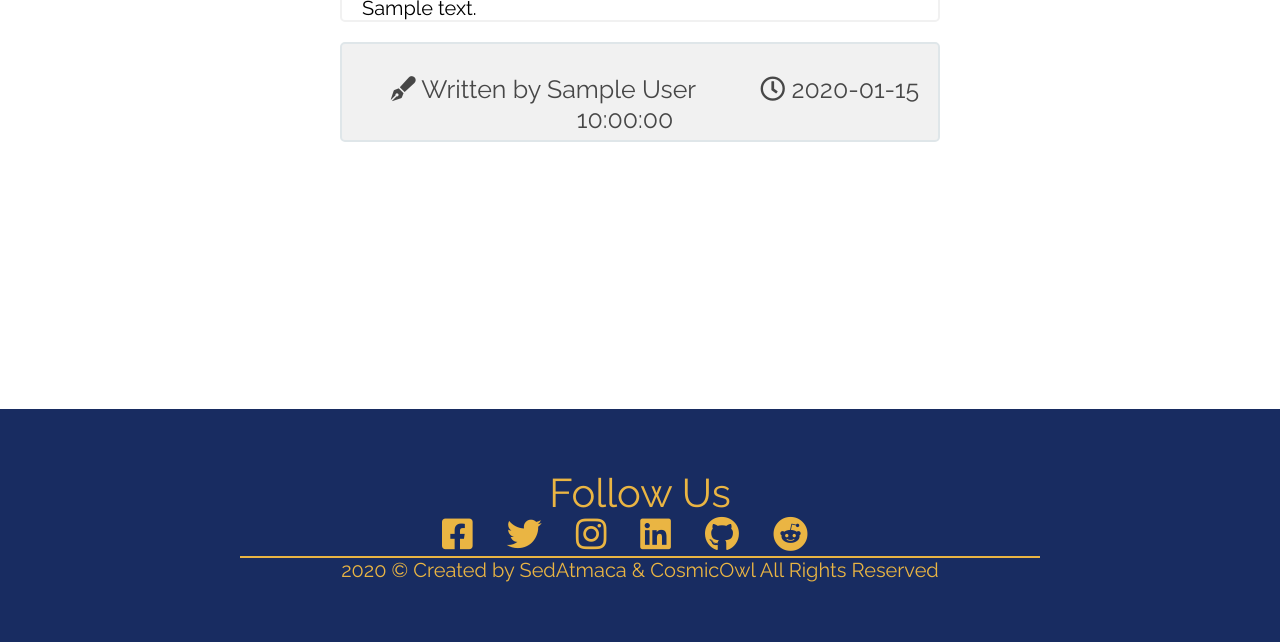
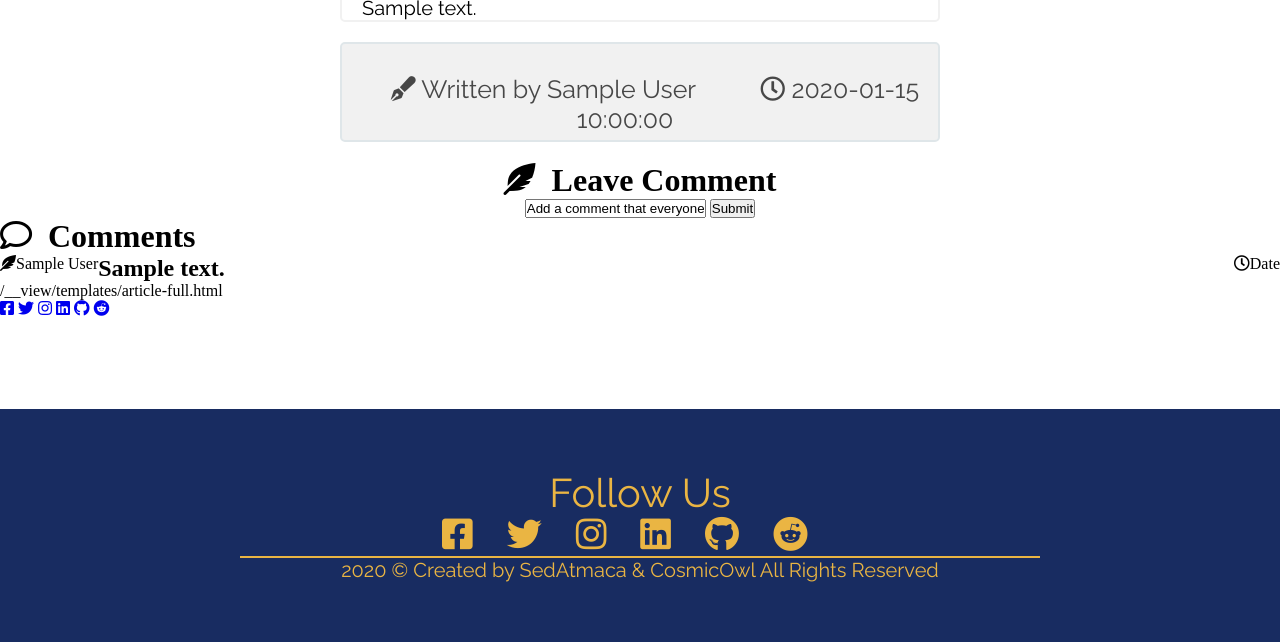
Before and after one commit to salviatisimplicio/ourmood, a Python web app: template templates/article-full.html in a window 1280 px wide. Shown: the part 391-1033 px from the top of the page. Run offline with Jinja, Linux system fonts and the light colour scheme; the template is opened without the code that fills it: most values are stand-ins (such as "Sample title", 1, 10 or a date in 2020); some libraries are stand-ins or nearby versions; some web fonts are replaced.

Commit message:
comment section added

```diff
--- a/templates/article-full.html
+++ b/templates/article-full.html
@@ -32,7 +32,7 @@
           {% endif %}
 
 
-          <a href="/about">About</a>
+         <a href="/about">About</a>
           <a href="/contact">Contact</a>
           {% if session["logged_in"] %}
             <a href="/logout">Log Out</a>
@@ -43,12 +43,13 @@
         </ul>
       </div>
     </header>
+{%if "article" %}
 
-    <div class="article-full">
+<div class="article-full">
       <a style="left:10px;"><i class="fas fa-pen-fancy"></i> {{article.author}}</</a>
-      <a style="left:220px;"><i class="far fa-clock"></i> {{article.created_time}}</a>
+      <a style="left:220px;"><i class="far fa-clock"></i> Date</a>
       <h1>{{article.title}}</</h1>
-      <center><img src="https://live.staticflickr.com/3313/3332002085_11ccc19cca_b.jpg" alt=""></center>
+      <center><img src="https://images.unsplash.com/photo-1555949963-aa79dcee981c?ixlib=rb-1.2.1&ixid=eyJhcHBfaWQiOjEyMDd9&auto=format&fit=crop&w=750&q=80" alt=""></center>
       <h2>{{article.content}}</h2>
     </div>
 
@@ -56,7 +57,57 @@
       <center><a><i class="fas fa-pen-fancy"></i> Written by {{article.author}}</a>
         <a><i class="far fa-clock"></i> {{article.created_time}}</a></center>
     </div>
-  </div>
+
+
+        <form class="comment-add" action="/addcomment/{{article.id}}" method="post">
+      <center>
+        <h1><i class="fas fa-feather-alt"></i>&nbsp;&nbsp;Leave Comment</h1>
+        <input type="text" name="content" value="Add a comment that everyone can see" onfocus="this.value=''">
+        <input <a href="/addcomment/{{article.id}}" type="submit" method="post">
+    </center>
+    </form>
+
+    {%if comments%}
+    <div class="comment-section">
+      <h1><i class="far fa-comment"></i>&nbsp;&nbsp;Comments</h1>
+
+        {%for comment in comments %}
+        <div class="comment">
+        <a style="float:left;"><i class="fas fa-feather-alt"></i></i>{{comment.author}}</a>
+        <a style="float:right;"><i class="far fa-clock"></i>Date</a>
+        <h2>{{comment.content}} </h2>
+        </div>
+        {%endfor%}
+    </div>
+    {%else%}
+
+    "THERE İS NOTHİNG YET"
+    {%for comment in comments %}
+
+        {{comment.content}}
+        {%endfor%}
+    {%endif%}
+{{request.path}}
+
+
+  <div class="stick-links">
+      <a href="https://tr-tr.facebook.com/"><i class="fab fa-facebook-square facebook"></i></a>
+      <a href="https://twitter.com"><i class="fab fa-twitter twitter"></i></a>
+      <a href="https://instagram.com"><i class="fab fa-instagram instagram"></i></a>
+      <a href="https://tr-linkedin.com"><i class="fab fa-linkedin linkedin"></i></a>
+      <a href="https://github.com"><i class="fab fa-github github"></i></a>
+      <a href="https://reddit.com"><i class="fab fa-reddit reddit"></i></a>
+    </div>
+    </div>
+
+{%else%}
+
+"THERE İS NOTHİNG YET"
+
+{%endif%}
+
+    </div>
+
 
   <footer>
     <div class="footer">
```
